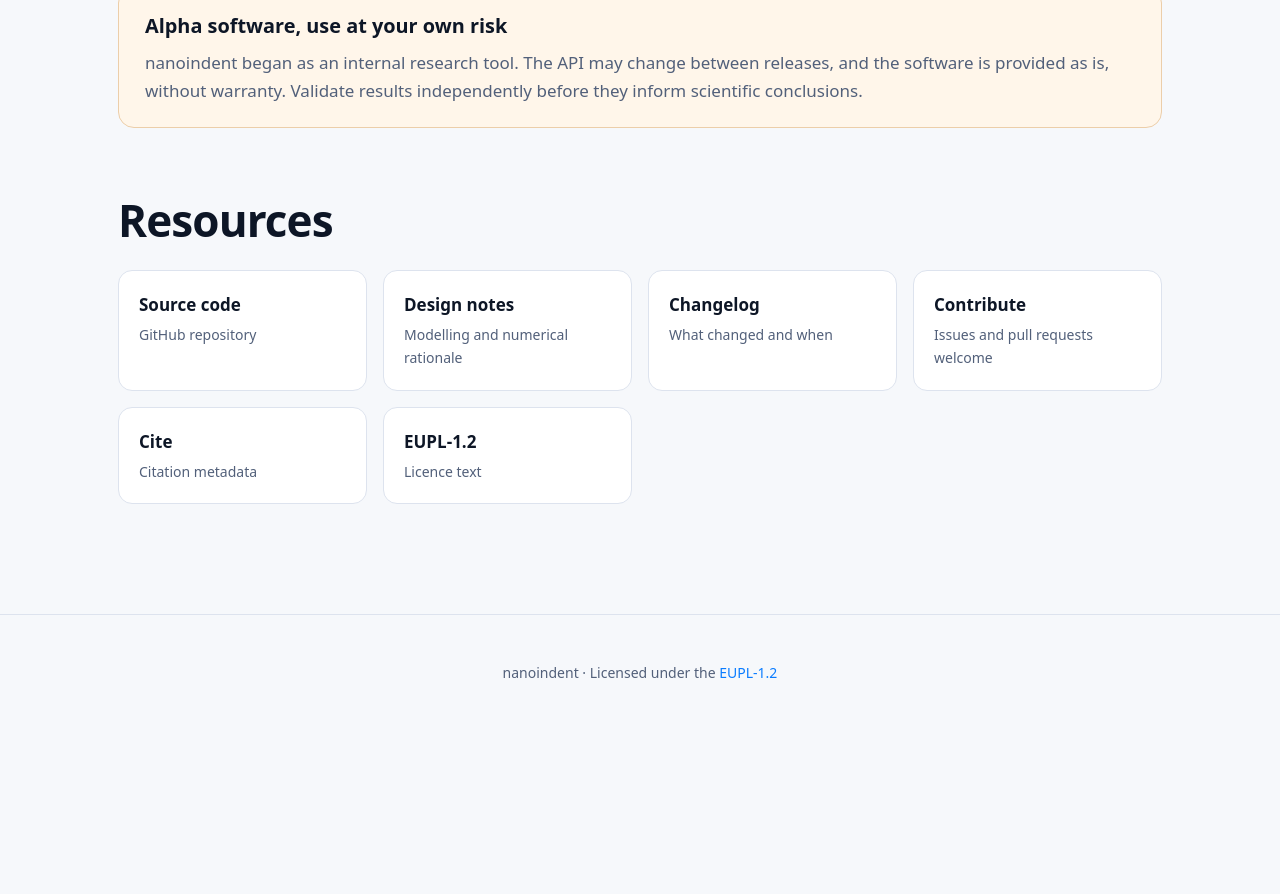
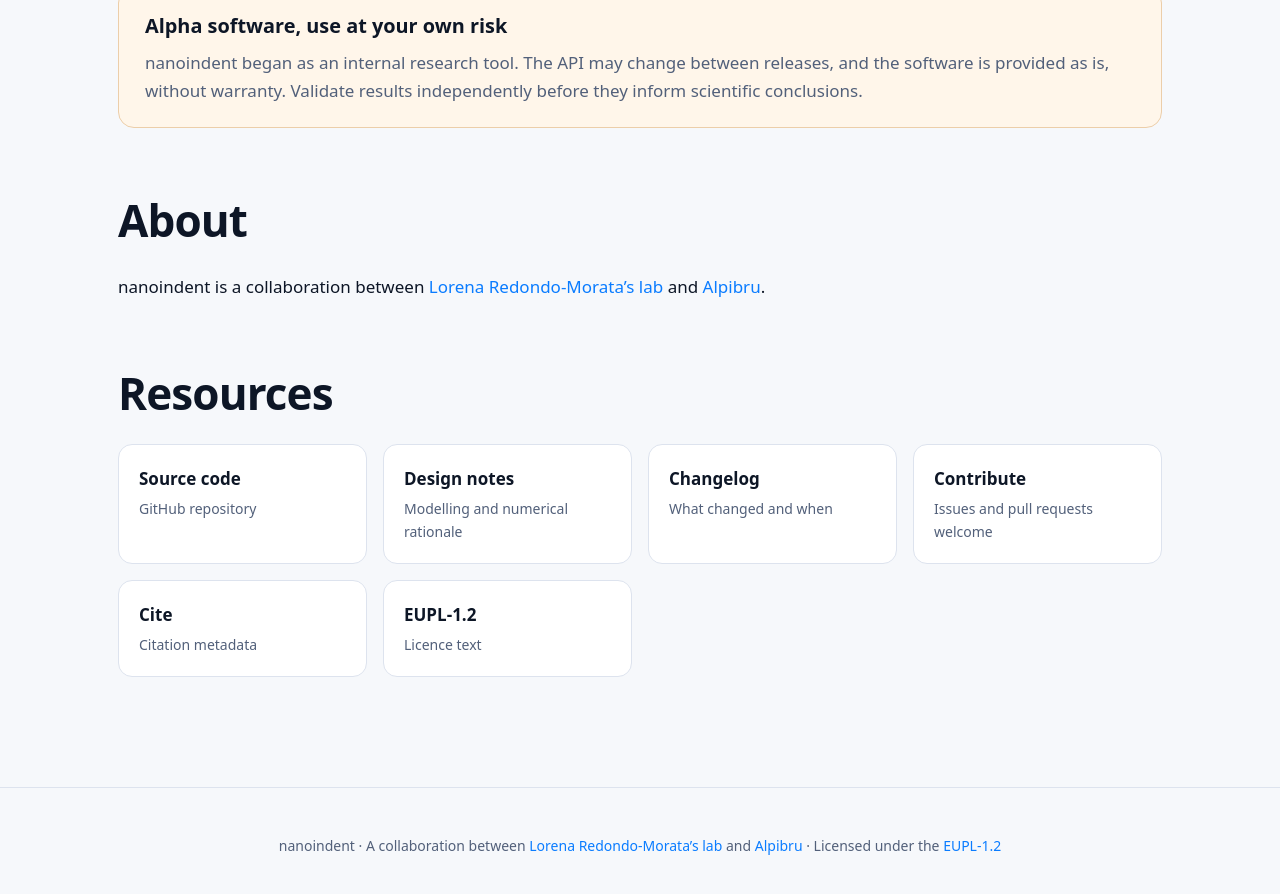
Before and after one commit to LorenaRedondo/nanoindent, a plain HTML site: page site/index.html in a window 1280 px wide. Shown: the part 3724-4618 px from the top of the page. Before the commit the page ends 4454 px from the top, so only its background shows below. Drawn offline with Linux system fonts and the light colour scheme.

Commit message:
Add About: collaboration between Lorena Redondo-Morata's lab and Alpibru (#7)
Co-authored-by: Alfonso <alfonso@elus-mac-studio4.home>
Co-authored-by: Claude Sonnet 5.5 <noreply@anthropic.com>

```diff
--- a/site/index.html
+++ b/site/index.html
@@ -181,6 +181,8 @@ result.plot(compare=["hertz", "dimitriadis_bonded"])</code></pre>
     <h3>Alpha software, use at your own risk</h3>
     <p>nanoindent began as an internal research tool. The API may change between releases, and the software is provided as is, without warranty. Validate results independently before they inform scientific conclusions.</p>
   </div>
+  <h2 style="margin-top:56px">About</h2>
+  <p>nanoindent is a collaboration between <a href="https://lorenaredondo.github.io/lrm-www/">Lorena Redondo-Morata&rsquo;s lab</a> and <a href="https://alpibru.com">Alpibru</a>.</p>
   <h2 style="margin-top:56px">Resources</h2>
   <div class="links">
     <a href="https://github.com/LorenaRedondo/nanoindent"><b>Source code</b><span>GitHub repository</span></a>
@@ -193,7 +195,7 @@ result.plot(compare=["hertz", "dimitriadis_bonded"])</code></pre>
 </section>
 </main>
 
-<footer><p>nanoindent · Licensed under the <a href="https://github.com/LorenaRedondo/nanoindent/blob/main/LICENSE">EUPL-1.2</a></p></footer>
+<footer><p>nanoindent · A collaboration between <a href="https://lorenaredondo.github.io/lrm-www/">Lorena Redondo-Morata&rsquo;s lab</a> and <a href="https://alpibru.com">Alpibru</a> · Licensed under the <a href="https://github.com/LorenaRedondo/nanoindent/blob/main/LICENSE">EUPL-1.2</a></p></footer>
 
 <script>
 const nav=document.getElementById('nav');
```
Also changed, not shown: 1 other file.
